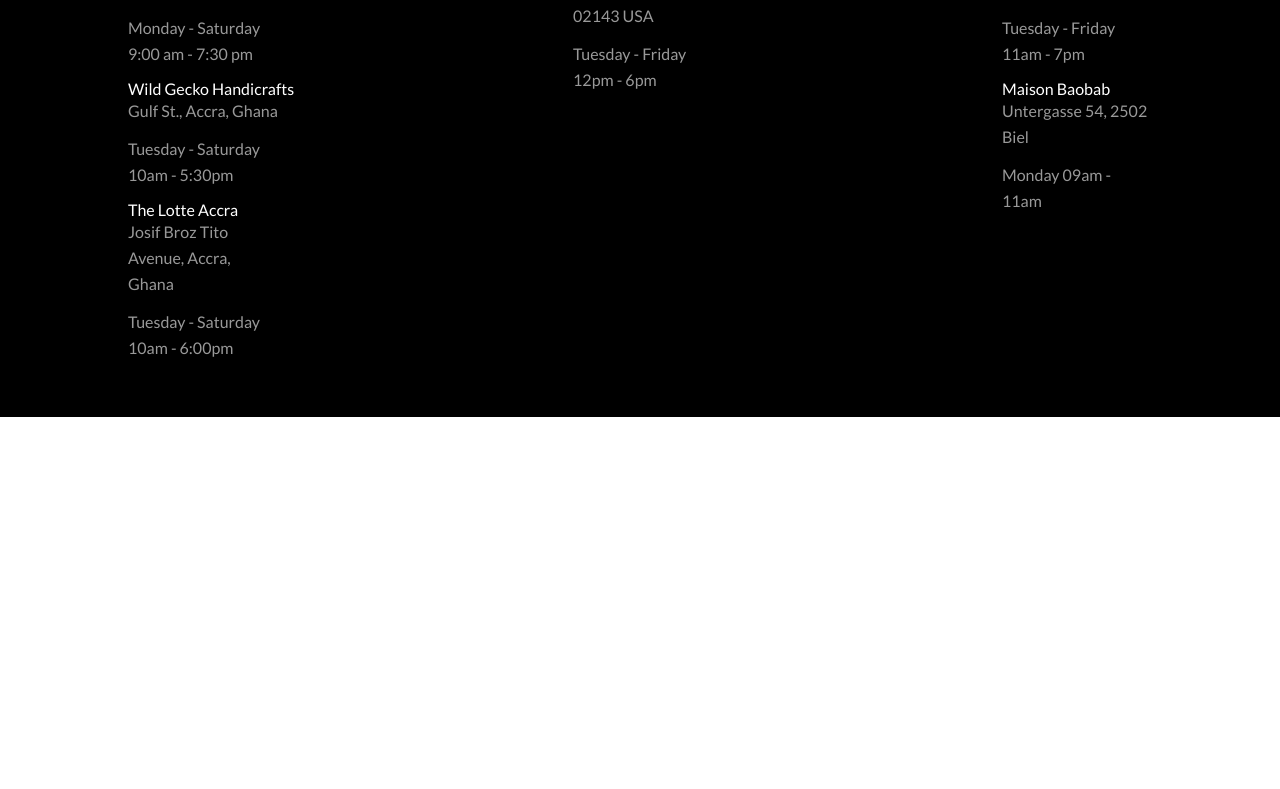
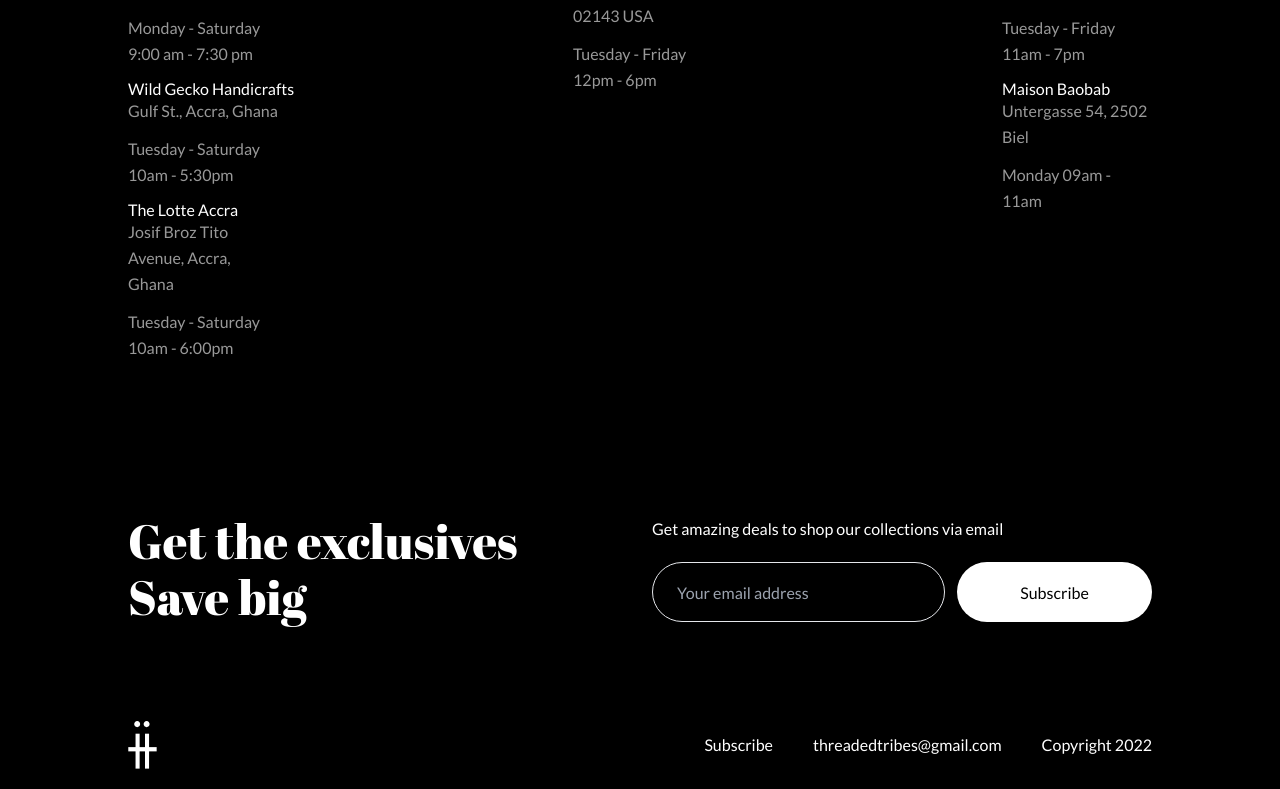
Before and after one commit to josephjerryrhule/sedtribes, a React (Vite) app: page / in a window 1280 px wide. Shown: the part 2832-3621 px from the top of the page. Before the commit the page ends 3249 px from the top, so only its background shows below. Built offline with nearby package versions, Linux system fonts and the light colour scheme.

Commit message:
worked on footer

```diff
--- a/src/App.jsx
+++ b/src/App.jsx
@@ -1,5 +1,12 @@
 import React from "react";
-import { Navbar, Hero, Hooded, Journals, Locations } from "./components";
+import {
+  Navbar,
+  Hero,
+  Hooded,
+  Journals,
+  Locations,
+  Footer,
+} from "./components";
 
 const App = () => {
   return (
@@ -21,6 +28,9 @@
       <div className="bg-black">
         <Locations />
       </div>
+      <div className="bg-black">
+        <Footer />
+      </div>
     </div>
   );
 };
--- /dev/null
+++ b/src/components/Footer.jsx
@@ -0,0 +1,57 @@
+import React from "react";
+
+import { footerLinks } from "../constants";
+
+const Footer = () => {
+  return (
+    <div className="w-[80%] mx-auto pb-5">
+      <div className="flex items-center justify-between pt-24">
+        <div className="max-w-[400px]">
+          <h3 className="font-abril font-normal text-white text-[48px] leading-[56px]">
+            Get the exclusives Save big
+          </h3>
+        </div>
+        <div className="max-w-[500px]">
+          <p className="font-lato text-white font-normal text-[16px] leading-[26px]">
+            Get amazing deals to shop our collections via email
+          </p>
+          <form className="flex items-center justify-between mt-5">
+            <input
+              type="email"
+              name=""
+              id=""
+              placeholder="Your email address"
+              className="rounded-full border bg-transparent w-[300px] h-[60px] pl-6 mr-3 font-lato font-normal text-[#888] text-[16px] leading-[26px]"
+            />
+            <button
+              type="submit"
+              className="text-black bg-white rounded-full w-[200px] h-[60px] font-lato font-semibold text-[16px] leading-[19px]"
+            >
+              Subscribe
+            </button>
+          </form>
+        </div>
+      </div>
+      <div className="flex items-center justify-between mt-24">
+        <div>
+          <img src="/src/assets/footerlogo.svg" alt="" />
+        </div>
+
+        <div className="flex items-center justify-between list-none">
+          {footerLinks.map((links, index) => (
+            <li
+              key={links.id}
+              className={`font-lato font-normal text-base cursor-pointer text-white ${
+                index === footerLinks.length - 1 ? "mr-0" : "mr-10"
+              }`}
+            >
+              <a href={`${links.id}`}>{links.title}</a>
+            </li>
+          ))}
+        </div>
+      </div>
+    </div>
+  );
+};
+
+export default Footer;
--- a/src/components/index.js
+++ b/src/components/index.js
@@ -3,5 +3,6 @@
 import Hooded from "./Hooded";
 import Journals from "./Journals";
 import Locations from "./Locations";
+import Footer from "./Footer";
 
-export { Navbar, Hero, Hooded, Journals, Locations };
+export { Navbar, Hero, Hooded, Journals, Locations, Footer };
--- a/src/constants/index.js
+++ b/src/constants/index.js
@@ -90,3 +90,18 @@
     title: "Shop",
   },
 ];
+
+export const footerLinks = [
+  {
+    id: "subscribe",
+    title: "Subscribe",
+  },
+  {
+    id: "threadedtribes@gmail.com",
+    title: "threadedtribes@gmail.com",
+  },
+  {
+    id: "copyright",
+    title: "Copyright 2022",
+  },
+];
```
